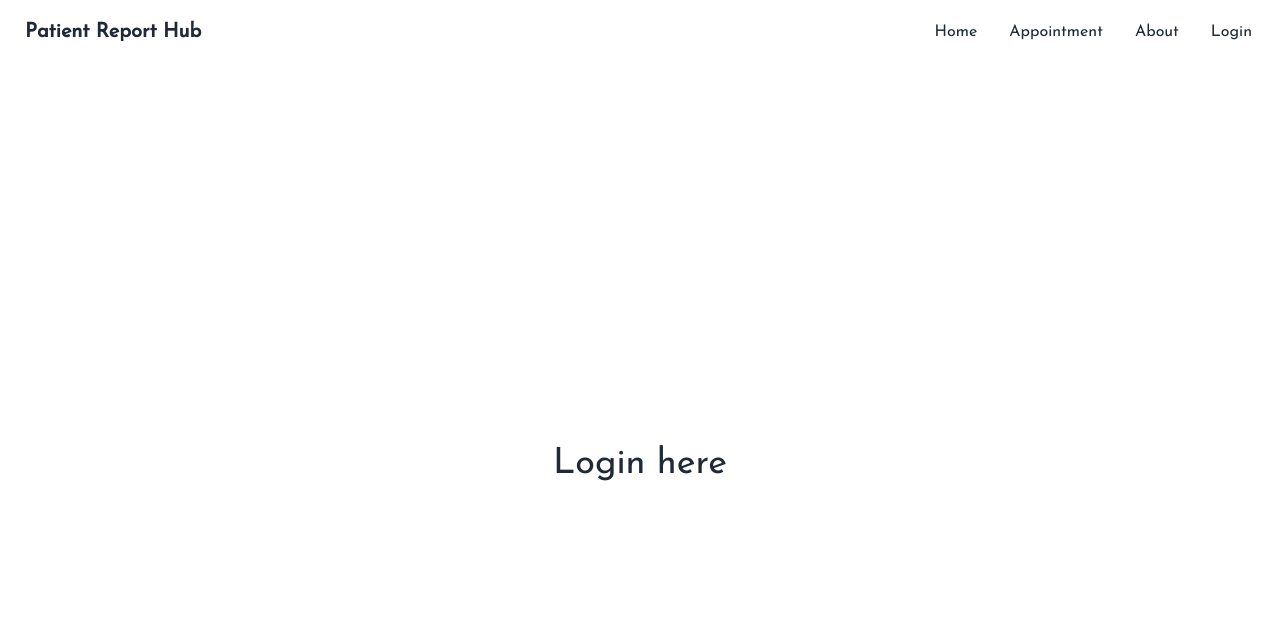
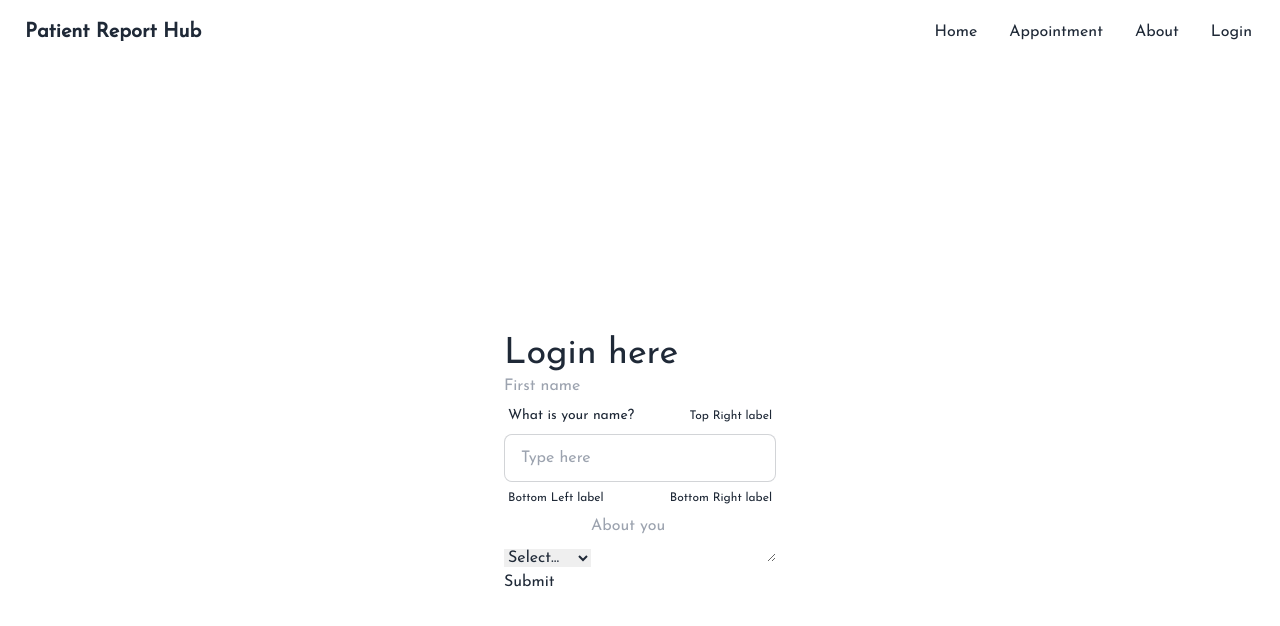
Before and after one commit to assraf-nur/prh-client, a React (Create React App) app: page /login in a window 1280 px wide. Shown: the top 626 px of the page. Built offline with nearby package versions, Linux system fonts and the light colour scheme.

Commit message:
added form

```diff
--- a/src/Pages/Home/Login/Login.jsx
+++ b/src/Pages/Home/Login/Login.jsx
@@ -1,10 +1,35 @@
-import React from "react";
+import React, { useState } from "react";
+import { useForm } from "react-hook-form";
 
 export default function Login() {
+  const { register, handleSubmit } = useForm();
+  const [data, setData] = useState("");
   return (
     <div className="h-[800px] flex justify-center items-center">
       <div>
         <h2 className="text-4xl">Login here</h2>
+        <form onSubmit={handleSubmit((data) => setData(JSON.stringify(data)))}>
+          <input {...register("firstName")} placeholder="First name" />
+          <div className="form-control w-full max-w-xs">
+            <label className="label">
+              <span className="label-text">What is your name?</span>
+              <span className="label-text-alt">Top Right label</span>
+            </label>
+            <input type="text" placeholder="Type here" className="input input-bordered w-full max-w-xs" />
+            <label className="label">
+              <span className="label-text-alt">Bottom Left label</span>
+              <span className="label-text-alt">Bottom Right label</span>
+            </label>
+          </div>
+          <select {...register("category", { required: true })}>
+            <option value="">Select...</option>
+            <option value="A">Option A</option>
+            <option value="B">Option B</option>
+          </select>
+          <textarea {...register("aboutYou")} placeholder="About you" />
+          <p>{data}</p>
+          <input type="submit" />
+        </form>
       </div>
     </div>
   );
```
